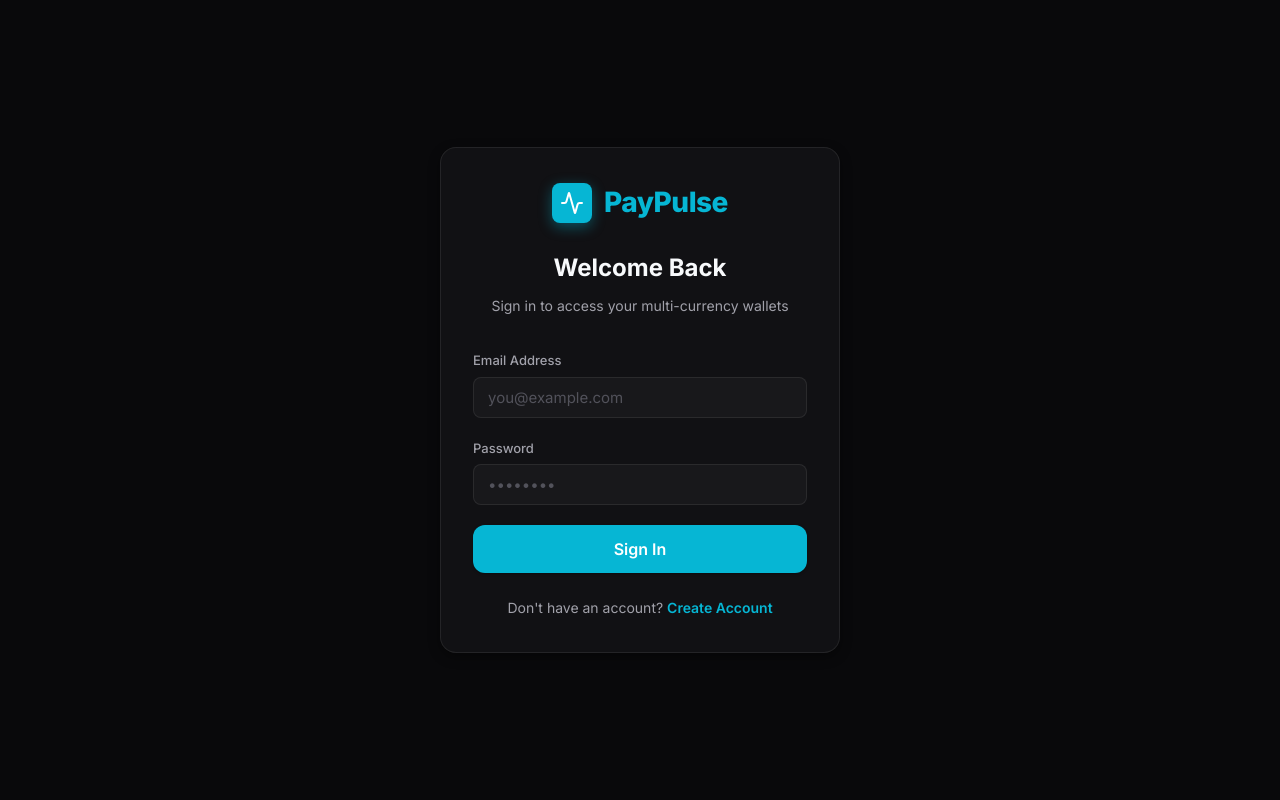
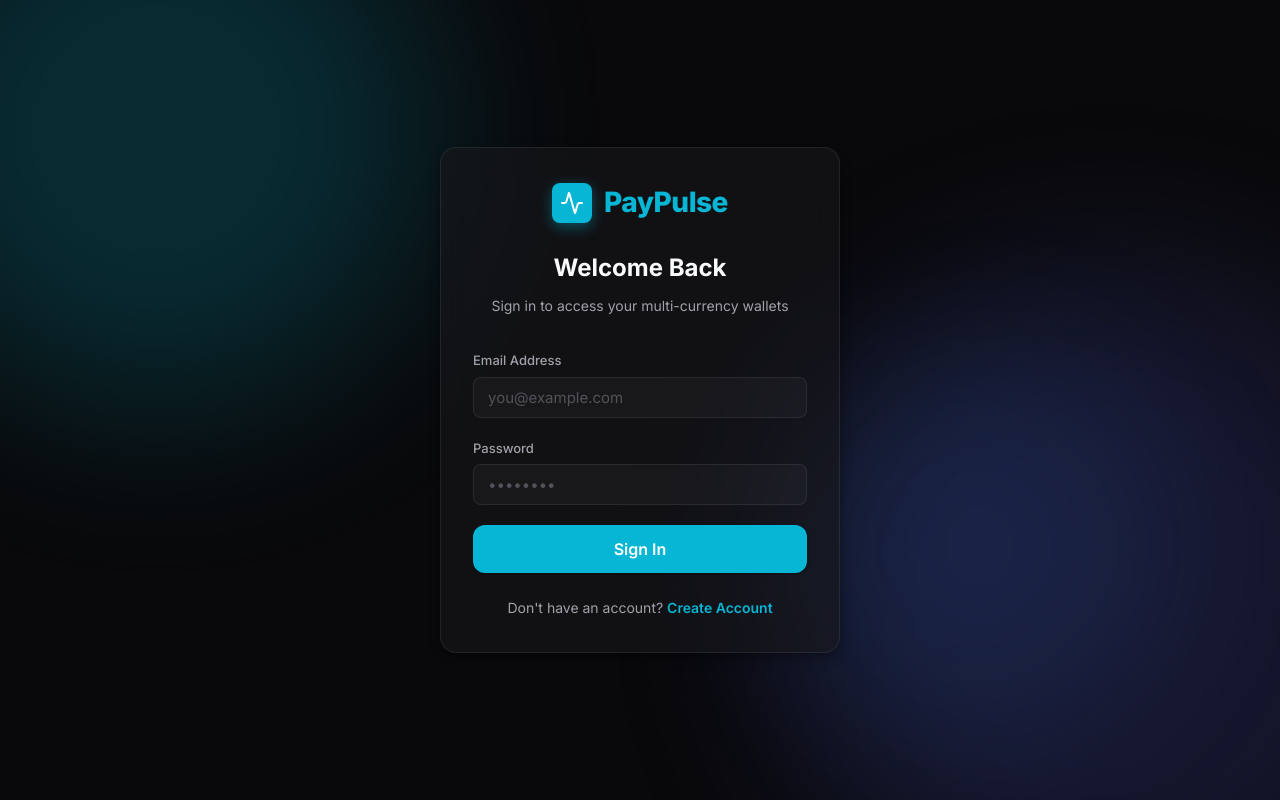
Before and after one commit to Manali6/paypulse-wallet-platform, a React (Vite) app in the folder frontend/: page /login in a window 1280 px wide. Built offline with nearby package versions, Linux system fonts and the light colour scheme; no server answers.

Commit message:
ui: add floating animated background to auth pages

```diff
--- a/frontend/src/index.css
+++ b/frontend/src/index.css
@@ -378,3 +378,73 @@ select.input {
 .hover-pulse-glow:hover {
   animation: pulse-glow 2s infinite;
 }
+
+/* Floating Auth Background */
+.floating-bg-container {
+  position: fixed;
+  top: 0;
+  left: 0;
+  width: 100vw;
+  height: 100vh;
+  overflow: hidden;
+  z-index: -1;
+  background: var(--bg-primary);
+}
+
+.floating-orb {
+  position: absolute;
+  border-radius: 50%;
+  filter: blur(80px);
+  opacity: 0.5;
+  animation: float 20s infinite ease-in-out alternate;
+}
+
+.floating-orb.cyan {
+  background: rgba(6, 182, 212, 0.4);
+  width: 40vw;
+  height: 40vw;
+  min-width: 300px;
+  min-height: 300px;
+  top: -10%;
+  left: -10%;
+  animation-delay: 0s;
+}
+
+.floating-orb.purple {
+  background: rgba(99, 102, 241, 0.3);
+  width: 50vw;
+  height: 50vw;
+  min-width: 400px;
+  min-height: 400px;
+  bottom: -20%;
+  right: -10%;
+  animation-duration: 25s;
+  animation-delay: -5s;
+}
+
+.floating-orb.blue {
+  background: rgba(59, 130, 246, 0.25);
+  width: 30vw;
+  height: 30vw;
+  min-width: 250px;
+  min-height: 250px;
+  top: 40%;
+  left: 60%;
+  animation-duration: 18s;
+  animation-delay: -10s;
+}
+
+@keyframes float {
+  0% {
+    transform: translate(0, 0) scale(1);
+  }
+  33% {
+    transform: translate(30px, -50px) scale(1.1);
+  }
+  66% {
+    transform: translate(-20px, 20px) scale(0.9);
+  }
+  100% {
+    transform: translate(40px, 40px) scale(1.05);
+  }
+}
--- a/frontend/src/pages/Login.tsx
+++ b/frontend/src/pages/Login.tsx
@@ -37,7 +37,14 @@ export const Login: React.FC = () => {
         padding: '20px',
       }}
     >
-      <div className="glass-card" style={{ width: '100%', maxWidth: '400px', padding: '32px' }}>
+      {/* Floating Background */}
+      <div className="floating-bg-container">
+        <div className="floating-orb cyan"></div>
+        <div className="floating-orb purple"></div>
+        <div className="floating-orb blue"></div>
+      </div>
+
+      <div className="glass-card" style={{ width: '100%', maxWidth: '400px', padding: '32px', position: 'relative', zIndex: 1 }}>
         <div style={{ textAlign: 'center', marginBottom: '32px', display: 'flex', flexDirection: 'column', alignItems: 'center' }}>
           <div style={{ display: 'flex', alignItems: 'center', gap: '12px', marginBottom: '24px' }}>
             <div style={{ width: '40px', height: '40px', borderRadius: 'var(--radius-sm)', background: 'var(--accent-primary)', display: 'flex', alignItems: 'center', justifyContent: 'center', boxShadow: '0 4px 14px rgba(6, 182, 212, 0.4)' }}>
--- a/frontend/src/pages/Signup.tsx
+++ b/frontend/src/pages/Signup.tsx
@@ -41,7 +41,14 @@ export const Signup: React.FC = () => {
         padding: '20px',
       }}
     >
-      <div className="glass-card" style={{ width: '100%', maxWidth: '440px', padding: '32px' }}>
+      {/* Floating Background */}
+      <div className="floating-bg-container">
+        <div className="floating-orb cyan"></div>
+        <div className="floating-orb purple"></div>
+        <div className="floating-orb blue"></div>
+      </div>
+
+      <div className="glass-card" style={{ width: '100%', maxWidth: '440px', padding: '32px', position: 'relative', zIndex: 1 }}>
         <div style={{ textAlign: 'center', marginBottom: '32px', display: 'flex', flexDirection: 'column', alignItems: 'center' }}>
           <div style={{ display: 'flex', alignItems: 'center', gap: '12px', marginBottom: '24px' }}>
             <div style={{ width: '40px', height: '40px', borderRadius: 'var(--radius-sm)', background: 'var(--accent-primary)', display: 'flex', alignItems: 'center', justifyContent: 'center', boxShadow: '0 4px 14px rgba(6, 182, 212, 0.4)' }}>
```
Also changed, not shown: 1 other file (tests, documents, lock files or other folders).
